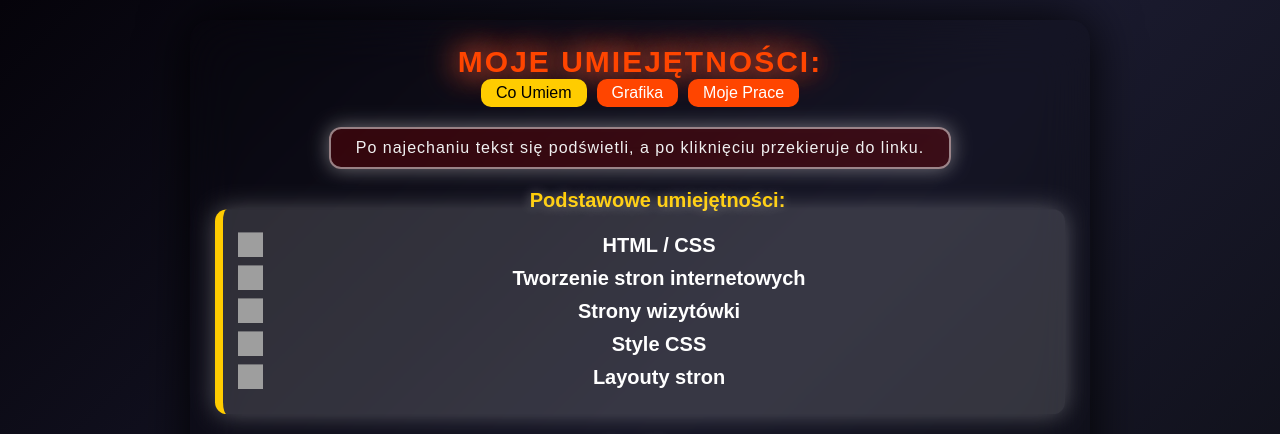
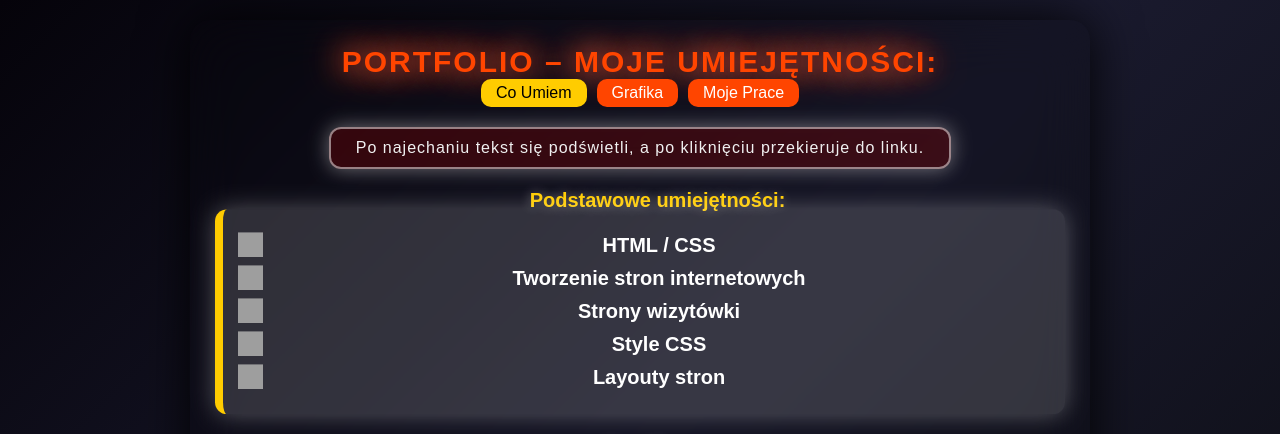
Before and after one commit to Odyn404/Skills-Updated, a plain HTML site: page index.html in a window 1280 px wide. Shown: the top 434 px of the page. Drawn offline with Linux system fonts and the light colour scheme; grey boxes are pictures that could not be loaded.

Commit message:
Update index.html

```diff
--- a/index.html
+++ b/index.html
@@ -188,7 +188,7 @@
 </head>
 <body>
     <div class="container">
-        <h1>Moje Umiejętności:</h1>
+        <h1>Portfolio – Moje Umiejętności:</h1>
         <div class="tabs">
             <div class="tab active" onclick="showTab('umiejetnosci')">Co Umiem</div>
             <div class="tab" onclick="showTab('grafika')">Grafika</div>
```
